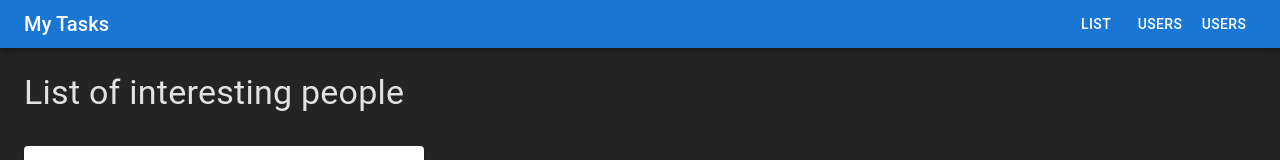
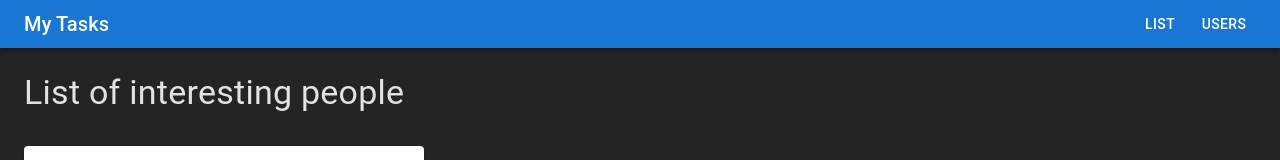
Before and after one commit to filhodoto/task-creator, a React (Vite) app: page /users in a window 1280 px wide. Shown: the top 160 px of the page. Built offline with nearby package versions, Linux system fonts and the light colour scheme; grey boxes are pictures that could not be loaded.

Commit message:
Separate  page routes depending on nav usage

```diff
--- a/src/components/NavBar/index.tsx
+++ b/src/components/NavBar/index.tsx
@@ -1,6 +1,6 @@
 import React from 'react';
 import { AppBar, Toolbar, Typography, Button, Box } from '@mui/material';
-import routePages from '@/routes/routePages';
+import { navPages } from '@/routes/routePages';
 import { Link as RouterLink } from 'react-router-dom';
 
 const NavBar: React.FC = () => {
@@ -12,7 +12,7 @@ const NavBar: React.FC = () => {
             My Tasks
           </Typography>
           <div style={{ flexGrow: 1 }} />
-          {routePages.map(({ path, title }) => (
+          {navPages.map(({ path, title }) => (
             <Button
               key={title}
               component={RouterLink}
--- a/src/routes/routePages.tsx
+++ b/src/routes/routePages.tsx
@@ -8,7 +8,8 @@ export interface routerProps {
   element: JSX.Element;
 }
 
-const routePages: routerProps[] = [
+// Define routes for pages that should show in navigation header
+export const navPages: routerProps[] = [
   {
     path: '/',
     element: <TaskList />,
@@ -19,11 +20,17 @@ const routePages: routerProps[] = [
     element: <Users />,
     title: 'users',
   },
+];
+
+// Define routes for generic pages that won't show on navigation
+const otherPages: routerProps[] = [
   {
     path: '/users/*',
     element: <UserProfile />,
-    title: 'users',
+    title: 'user',
   },
 ];
 
+const routePages = [...navPages, ...otherPages];
+
 export default routePages;
```
